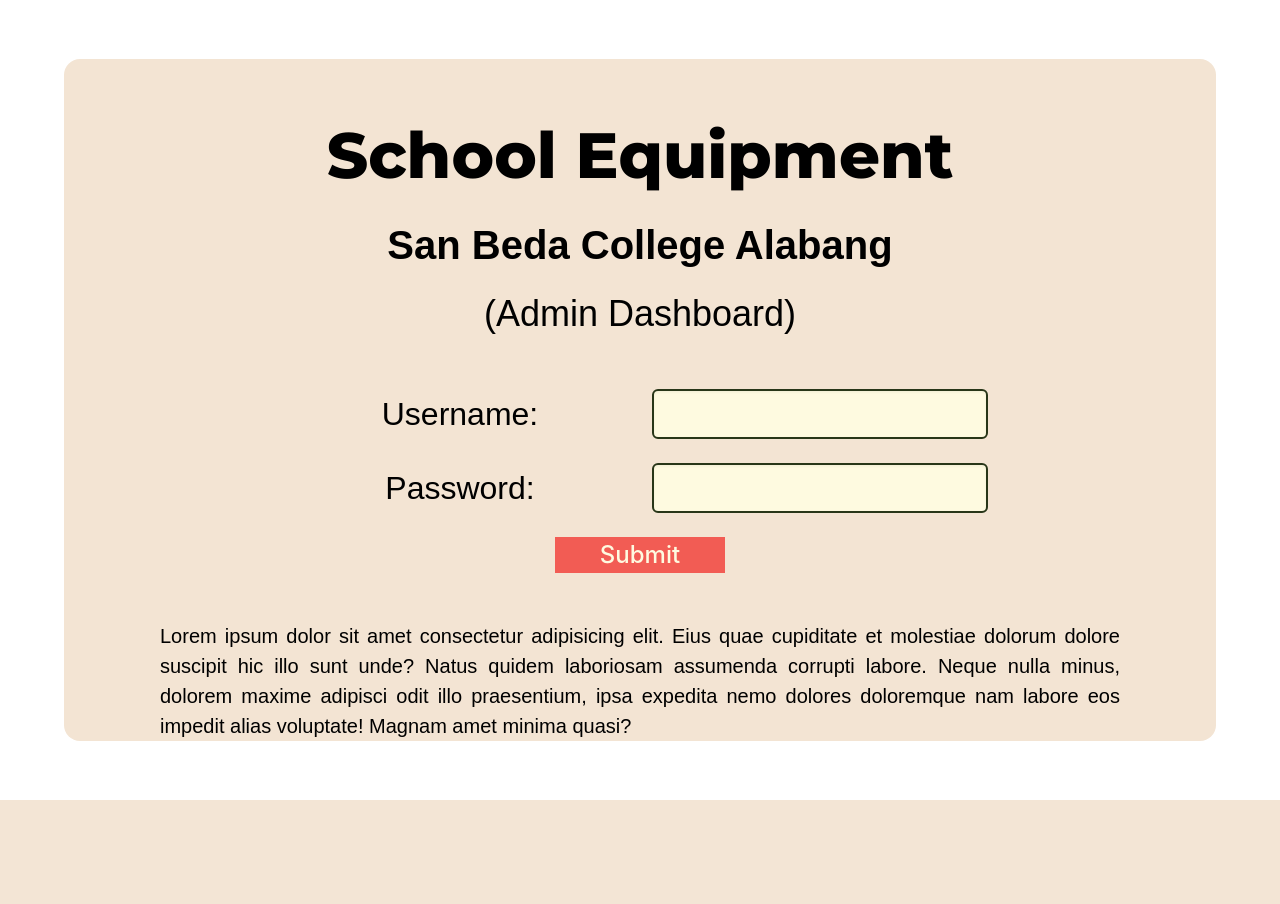
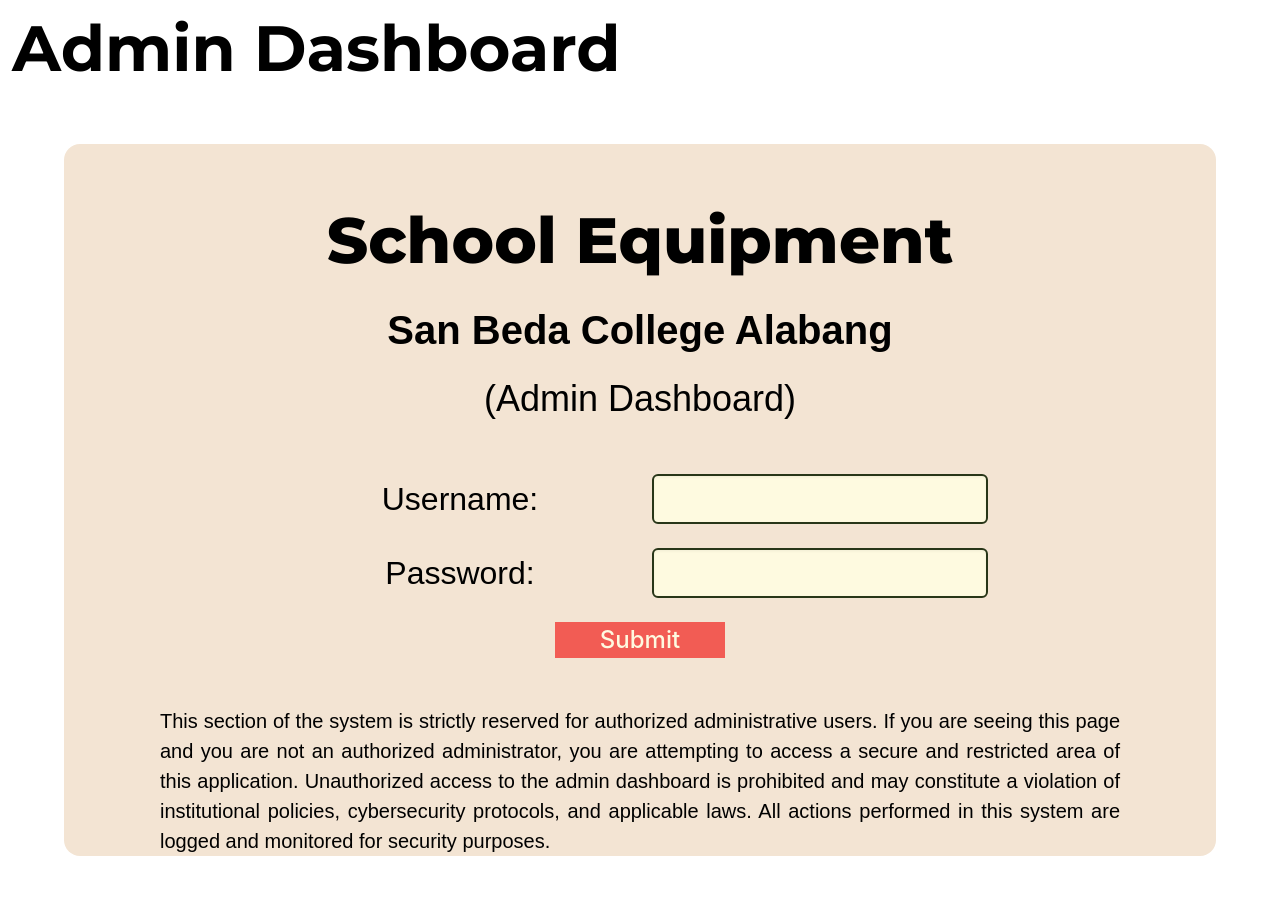
Before and after one commit to Xyllee03/SBCA_SPORTS_EQUIPMENT, a Django app: page /admin-login/ in a window 1280 px wide. Before the commit the page ends 800 px from the top, so only its background shows below. Run offline with Django 5.2, Linux system fonts and the light colour scheme; some web fonts are replaced.

Commit message:
for hosting

```diff
--- a/SportsEquipment/SportsEquipment/__init__.py
+++ b/SportsEquipment/SportsEquipment/__init__.py
@@ -0,0 +1,2 @@
+import pymysql
+pymysql.install_as_MySQLdb()
--- a/SportsEquipment/SportsEquipment/urls.py
+++ b/SportsEquipment/SportsEquipment/urls.py
@@ -21,3 +21,4 @@ urlpatterns = [
     path('admin/', admin.site.urls),
     path("", include("main.urls"))
 ]
+handler404 = 'main.views.custom_404_view'
--- a/SportsEquipment/main/templates/main/administration_SBCA/admin_base.html
+++ b/SportsEquipment/main/templates/main/administration_SBCA/admin_base.html
@@ -89,6 +89,12 @@
     />
   </head>
   <body>
+    <h1
+      style="color: black; font-weight: 700"
+      class="has-text-left sty-base-header-fz ml-3 sty-base-montserrat-fm"
+    >
+      Admin Dashboard
+    </h1>
     <section class="hero is-fullheight">
       <div class="hero-body">
         <div class="inherit_width">
--- a/SportsEquipment/main/templates/main/administration_SBCA/admin_login.html
+++ b/SportsEquipment/main/templates/main/administration_SBCA/admin_login.html
@@ -119,12 +119,13 @@
         <h1 class="sty-base-small-fz sty-btn-login" id="btn_submit">Submit</h1>
       </div>
       <h1 class="sty-base-smaller-fz sty-base-hind-fm sty-note-login mt-6 mx-6">
-        Lorem ipsum dolor sit amet consectetur adipisicing elit. Eius quae
-        cupiditate et molestiae dolorum dolore suscipit hic illo sunt unde?
-        Natus quidem laboriosam assumenda corrupti labore. Neque nulla minus,
-        dolorem maxime adipisci odit illo praesentium, ipsa expedita nemo
-        dolores doloremque nam labore eos impedit alias voluptate! Magnam amet
-        minima quasi?
+        This section of the system is strictly reserved for authorized
+        administrative users. If you are seeing this page and you are not an
+        authorized administrator, you are attempting to access a secure and
+        restricted area of this application. Unauthorized access to the admin
+        dashboard is prohibited and may constitute a violation of institutional
+        policies, cybersecurity protocols, and applicable laws. All actions
+        performed in this system are logged and monitored for security purposes.
       </h1>
     </div>
     <!-- prettier-ignore -->
--- a/SportsEquipment/main/templates/main/users/user_postRequestDetails.html
+++ b/SportsEquipment/main/templates/main/users/user_postRequestDetails.html
@@ -134,7 +134,7 @@
         {% else %}
 
         <h1 class="sty-header-big-fz sty-monstserrat-fm sty-header-postRD">
-          Your request probably denied or remove by the admin
+          Your request probably doesn't exists or denied by the admin
         </h1>
         <h1 class="sty-header-big-fz sty-monstserrat-fm sty-header-postRD">
           SCAN again the QR to make request again
--- a/SportsEquipment/main/urls.py
+++ b/SportsEquipment/main/urls.py
@@ -3,7 +3,7 @@ from . import views
 
 app_name = "main"
 urlpatterns = [
-    path("", views.index, name ="index"),
+  #path("", views.index, name ="index"),
       path("user-predata/", views.userpredata, name ="userpredata"),
     path("users-base/", views.user_base, name ="user_base"),
     path("users/borrow/", views.user_borrow, name ="user_borrow"),
@@ -26,4 +26,7 @@ urlpatterns = [
 
             #INITIALIZED
         path('Initialized/cookies/', views.set_csrf_token,  name="set_csrf_token"),
+
+
+
 ]
--- a/SportsEquipment/main/views.py
+++ b/SportsEquipment/main/views.py
@@ -327,3 +327,7 @@ def admin_equipment_details_invdiv(request,get_equipment_name):
 @ensure_csrf_cookie
 def set_csrf_token(request):
     return JsonResponse({"message": "CSRF token set"})
+
+
+def custom_404_view(request, exception):
+    return render(request, 'main/users/404.html', status=404)
--- a/SportsEquipment/requirements.txt
+++ b/SportsEquipment/requirements.txt
@@ -1,5 +1,7 @@
 asgiref==3.8.1
 Django==5.1.7
+mysqlclient==2.2.7
 psycopg2==2.9.10
+PyMySQL==1.1.1
 sqlparse==0.5.3
 tzdata==2025.1
```
Also changed, not shown: SportsEquipment/SportsEquipment/settings.py (+17 -2 lines), SportsEquipment/main/templates/main/users/404.html (added, +12 -0 lines).
